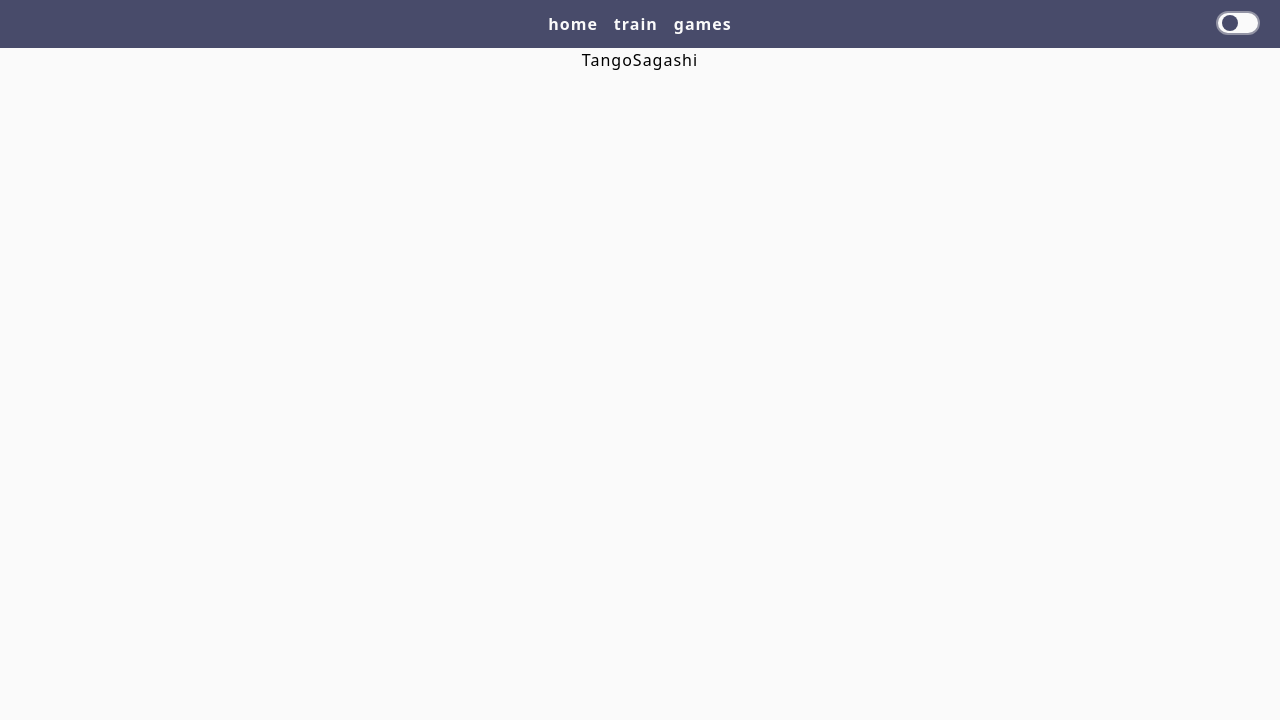
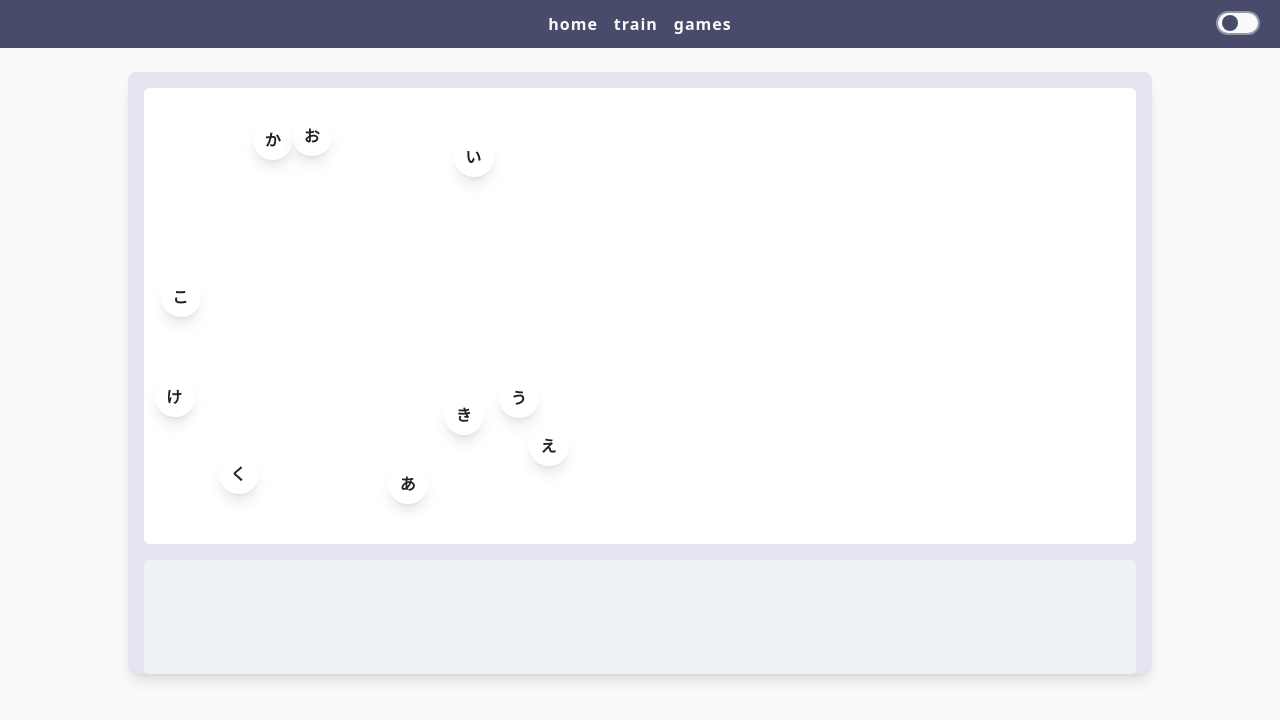
Before and after one commit to Bouterfass/csvtoquizz, a React (Create React App) app: page /tango-sagashi in a window 1280 px wide. Shown: the top 720 px of the page. Built offline with nearby package versions, Linux system fonts and the light colour scheme.

Commit message:
tango sagashi started

```diff
--- /dev/null
+++ b/src/components/UI/games/Capsule.tsx
@@ -0,0 +1,19 @@
+import React from "react";
+
+interface CapsuleProps {
+  char: string;
+  onClick: () => void;
+}
+
+const Capsule: React.FC<CapsuleProps> = ({ char, onClick }) => {
+  return (
+    <div
+      onClick={onClick}
+      className="w-10 h-10 flex items-center justify-center rounded-full bg-purple text-blackL font-bold cursor-pointer shadow-lg hover:scale-110 transition-transform"
+    >
+      {char}
+    </div>
+  );
+};
+
+export default Capsule;
--- /dev/null
+++ b/src/components/UI/games/Playground.tsx
@@ -0,0 +1,80 @@
+import React, { useState } from "react";
+import Capsule from "./Capsule";
+
+const Playground: React.FC = () => {
+  const initialCharacters = ["あ", "い", "う", "え", "お", "か", "き", "く", "け", "こ"];
+
+  const [playgroundCapsules, setPlaygroundCapsules] = useState(
+    initialCharacters.map((char, index) => ({
+      id: index,
+      char,
+      position: { x: Math.random() * 400, y: Math.random() * 400 }, // Random positions
+    }))
+  );
+
+  const [stackCapsules, setStackCapsules] = useState<
+    Array<{ id: number; char: string }>
+  >([]);
+
+  const handleCapsuleClick = (id: number) => {
+    // Move capsule from Playground to Stack
+    const clickedCapsule = playgroundCapsules.find((capsule) => capsule.id === id);
+    if (clickedCapsule) {
+      setPlaygroundCapsules((prev) =>
+        prev.filter((capsule) => capsule.id !== id)
+      );
+      setStackCapsules((prev) => [...prev, clickedCapsule]);
+    }
+  };
+
+  const handleStackClick = (id: number) => {
+    // Move capsule from Stack to Playground
+    const clickedCapsule = stackCapsules.find((capsule) => capsule.id === id);
+    if (clickedCapsule) {
+      setStackCapsules((prev) =>
+        prev.filter((capsule) => capsule.id !== id)
+      );
+      setPlaygroundCapsules((prev) => [
+        ...prev,
+        { ...clickedCapsule, position: { x: Math.random() * 400, y: Math.random() * 400 } }, // Add new random position
+      ]);
+    }
+  };
+
+  return (
+    <div className="relative w-4/5 h-4/5 bg-lightGrayL rounded-lg shadow-lg p-4">
+      {/* Playground */}
+      <div className="relative w-full h-4/5 bg-white rounded-md overflow-hidden">
+        {playgroundCapsules.map((capsule) => (
+          <div
+            key={capsule.id}
+            style={{
+              position: "absolute",
+              left: capsule.position.x,
+              top: capsule.position.y,
+            }}
+          >
+            <Capsule
+              char={capsule.char}
+              onClick={() => handleCapsuleClick(capsule.id)}
+            />
+          </div>
+        ))}
+      </div>
+
+      {/* Stack */}
+      <div className="flex justify-center items-center h-1/5 bg-gray-200 rounded-md mt-4">
+        {stackCapsules.map((capsule) => (
+          <div key={capsule.id} className="mx-2">
+            <Capsule
+              char={capsule.char}
+              onClick={() => handleStackClick(capsule.id)}
+            />
+          </div>
+        ))}
+      </div>
+    </div>
+  );
+};
+
+export default Playground;
--- a/src/pages/TangoSagashi.tsx
+++ b/src/pages/TangoSagashi.tsx
@@ -1,15 +1,13 @@
+import Playground from "../components/UI/games/Playground";
 import Section from "../components/UI/Section";
 
 const TangoSagashi = () => {
     return (
         <Section>
-            TangoSagashi
+            <span className="text-lightWhite">Tango Sagashi</span>
+            <Playground />
         </Section>
     )
 }
 
-
-
-
-
 export default TangoSagashi;
```
